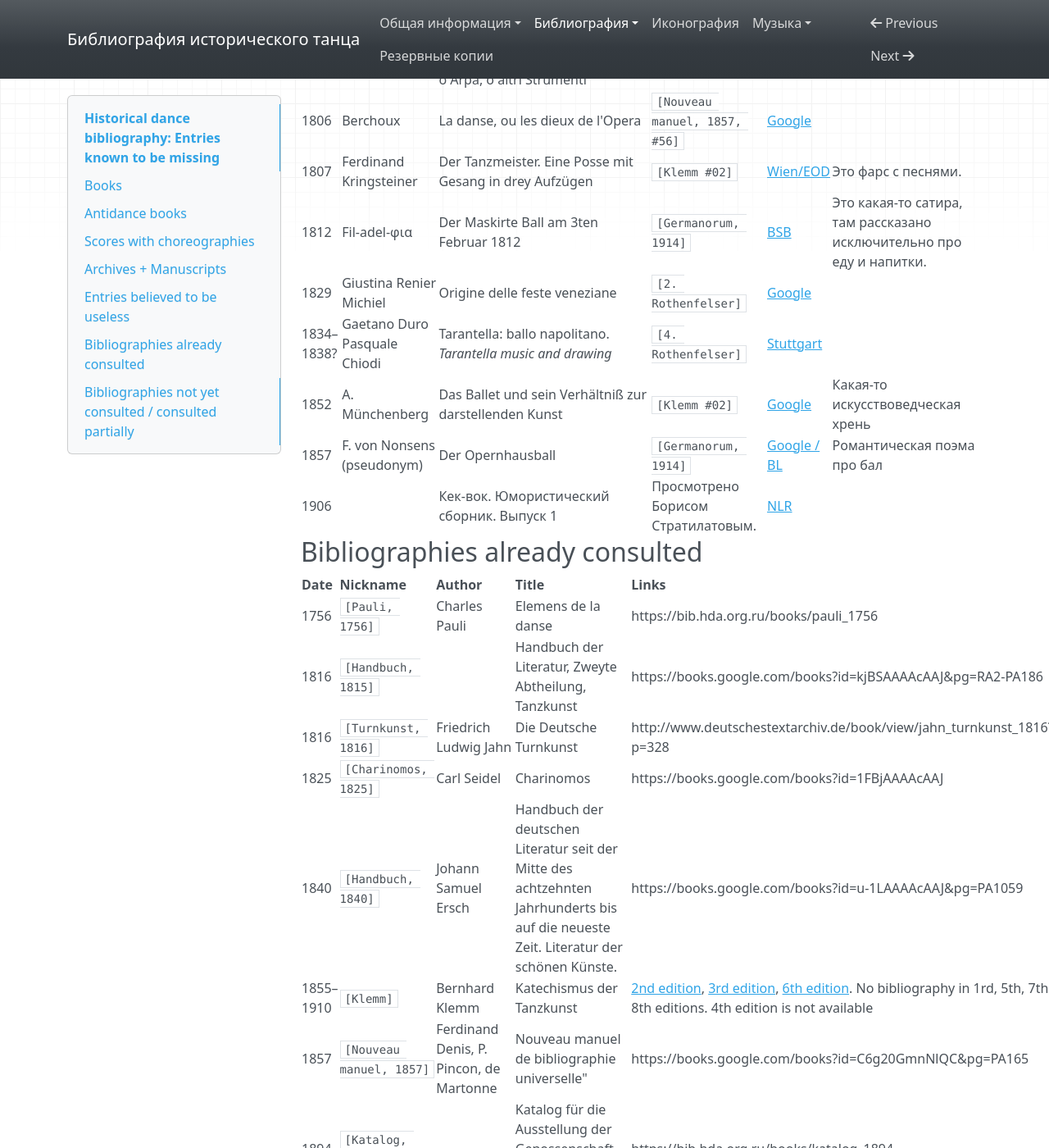
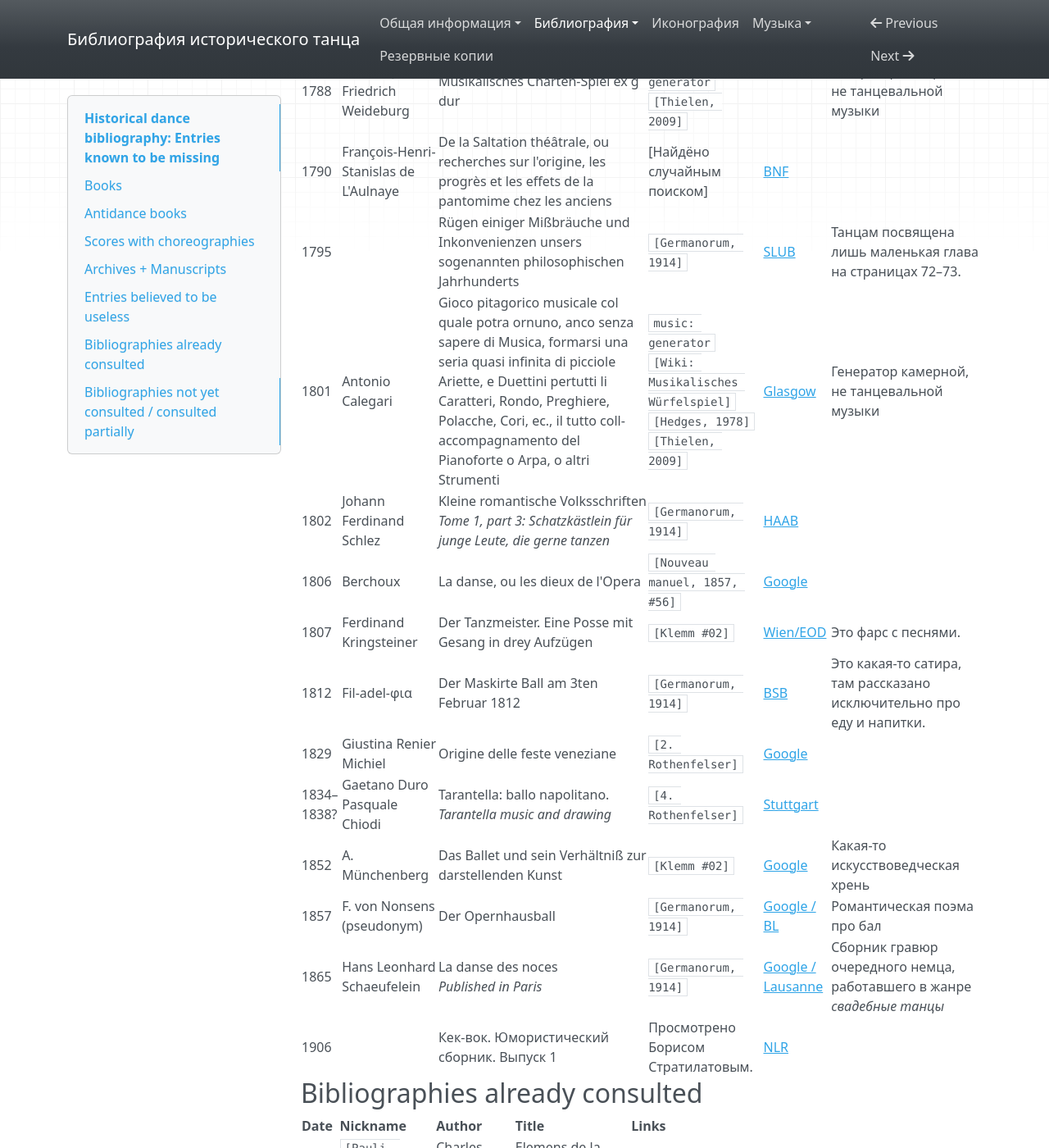
Before and after one commit to hda-technical/dancebooks, an MkDocs documentation site: the page built from docs/bibliography_missing.md, in a window 1280 px wide and 1400 px high, scrolled down 67005 px. Shown: the whole window at 82% size. Built offline with MkDocs 1.6.1, drawn with Linux system fonts in a browser that asks for light colours; nearby versions of some CDN libraries; some of the changed text lies outside the part shown.

Commit message:
Further work on Germanorum catalogue

```diff
--- a/docs/bibliography_missing.md
+++ b/docs/bibliography_missing.md
@@ -111,7 +111,7 @@ _This table is intended to be accurate, yet sometimes it is slightly outdated._
 | 1781 | Simon Guillaume | Les Charmes de la Volupté, Almanach dansant | [Advertisement](https://books.google.com/books?id=DsNFAAAAcAAJ&pg=PA96) | |
 | 1781 | Maximilian Stadler | Table pour composer des minuets et des trios à la infinie | `music: generator`<br/>`[Hedges, 1978]` | [BNF](https://catalogue.bnf.fr/ark:/12148/cb43362239q) |
 | 1782 | Elias Christian Fricke | Ganz neue Englische Tänze mit den Touren | `[Katalog, 1894]`<br/>`[Germanorum, 1914]` | [BL](http://explore.bl.uk/BLVU1:LSCOP-ALL:BLL01004346618) |
-| 1783 | Barthold Friedrich Schulz | Anweisung zum guten regelmäßigen Tanzen; nebst 12 neuen englischen Tänzen<br/>_Published in Hamburg_ | `[Klemm #02]`<br/>`[Klemm #03]`<br/>`[Klemm #06]`<br/>[Advertisement](https://books.google.com/books?id=e3G6m7fhlT8C&pg=PA361) | |
+| 1783 | Barthold Friedrich Schulz | Anweisung zum guten regelmäßigen Tanzen; nebst 12 neuen englischen Tänzen<br/>_Published in Hamburg_ | `[Klemm #02]`<br/>`[Klemm #03]`<br/>`[Klemm #06]`<br/>`[Germanorum, 1914]`<br/>[Advertisement](https://books.google.com/books?id=e3G6m7fhlT8C&pg=PA361) | |
 | 1784 | Joseph Lanz | Portefeuille Englischer Tänze | [Article](http://heinerfischle.de/history/kette-e.htm) | |
 | 1784 | Joseph Lanz | Portefeuille Englischer Tänze | [Article](http://heinerfischle.de/history/kette-e.htm) | |
 | 1785 | | Etwas übers Tanzen, zu Beherzigung der Wiener Schönen; von einem Freunde der Offenherzigkeit<br/>_Published in Wien_ | `[Klemm #02]`<br/>`[Klemm #03]`<br/>`[Klemm #06]` | |
@@ -138,6 +138,7 @@ _This table is intended to be accurate, yet sometimes it is slightly outdated._
 | 1800–1850? | Müller (publisher) | Theorie der Tanzkunst, mit Betrachtung über den Nutzen ihrer Anwendung bei Erziehung der Jugend und den Werth derselben für Herren
 und Damen gebildeter Stände<br/>_Published in Leipzig_ | `[Klemm #02]`<br/>`[Klemm #03]`<br/>`[Klemm #06]` | |
 | 1800–1810? | | Taschenbuch den Freunden des Tanzes gewidmer<br/>_Two volumes_ | [[Лисснер, 1811]](http://dlib.rsl.ru/viewer/01004333601#?page=10) | |
+| 1800 | | Sammlung verschiedener Aufsätze für junge Leute. Schatzkästlein für junge Leute, die gerne Tanzen<br/>_Publisher in Frankfurt_ | `[Germanorum, 1914]` | |
 | 1800 | Wilhelm Ferdinand Rong | Der Musicdirector. Kartenspiel. Dominospiel | `music: generator`<br/>`[Thielen, 2009]` | |
 | 1800 | | Taschenbuch für Liebhaber der schönen Tanzkunst<br/>_Complete copy needed_ | `[Klemm #02]??`<br/>`[Klemm #03]`<br/>`[Klemm #06]`<br/>[[Taschenbuch, 1800]](https://bib.hda.org.ru/books/taschenbuch_1800_liebhaber) | [Augsburg](https://opac.bibliothek.uni-augsburg.de/TouchPoint/perma.do?q=+1035="BV003915947"+IN+[2]&v=uba&l=de) |
 | 1801 | Thomas Preston | 24 Country Dances for the Year 1801 | [ABC notation](http://www.village-music-project.org.uk/?page_id=831) |
@@ -284,6 +285,7 @@ und Damen gebildeter Stände<br/>_Published in Leipzig_ | `[Klemm #02]`<br/>`[Kl
 | 184- | Г. Грациеский | Полька в Киеве | [Cite](https://books.google.com/books?id=_HcLAQAAIAAJ&q=грациеский) | |
 | 184- | Г. Грациеский | Правила для танца «Полька» | [Cite](https://books.google.com/books?id=_HcLAQAAIAAJ&q=грациеский) | |
 | 1844 | Г. Грациеский | Новый танцевальный калейдоскоп, или кадриль в шести турах | [Quote](https://blog.hda.org.ru/quotes/smes) | |
+| 1842 | E. von Saldern | Die Bälle der eleganten Welt<br/>_Published in Nordhausen, Thuringia_ | `[Germanorum, 1914]` | |
 | 1842 | Z. T. Purday (publisher) | The Royal Quadrille Preceptor | | [On sale, £200](https://www.abebooks.com/servlet/BookDetailsPL?bi=7582886756) |
 | 1842 | Tilt & Bogue (publishers) | The Ball-Room Preceptor; Comprising the Most Esteemed Quadrilles, Galopades, Mazourkas, and Other Fashionable Dances of the Present Season<br/>_3rd edition_ | | [On sale, £150](https://www.abebooks.com/servlet/BookDetailsPL?bi=21804699660) |
 | 1842 | P. Lahire | Das Non-plus-ultra der Tanzkunst | `[Germanorum, 1914]` | [Berlin](http://portal.kobv.de/uid.do?query=b3kat_BV023947798&index=internal&plv=2)<br/>[Frankfurt](https://lbsopac.rz.uni-frankfurt.de/DB=30/PPNSET?PPN=053488474) |
@@ -314,6 +316,7 @@ und Damen gebildeter Stände<br/>_Published in Leipzig_ | `[Klemm #02]`<br/>`[Kl
 | 1850? | Friedrich Gottermann | Die erste Contretanz-Quadrille (Francaise) und Quadrille à la cour (Les Lanciers). Ein Bücheln bei der Erlernung dieser Tänze<br/>_Published in Rostock_ | [Worldcat](http://www.worldcat.org/oclc/247855742) | |
 | 1850? | Albert Czerwinski | Contretanz-Büchlein. Theorie der Menuet (la Duchesse), der Lanciers, des Prince Impérial und der Variétés parisiennes, nebst Contretanz-Commands<br/>_3. Auflage_<br/>_Published in Danzig_ | `[Klemm #03]`<br/>`[Klemm #06]`<br/>`[Germanorum, 1914]` | |
 | 1850–1860? | Jean Jacques | Tanz-Album oder der unerschöpfliche Maitre auf dem Ballsaal<br/>_2. Auflage_ | `[Klemm #02]`<br/>`[Klemm #03]`<br/>`[Klemm #06]`<br/>`[Germanorum, 1914]` | |
+| 1850–1900? | Schakwitz | Tanz-Album<br/>_6. Auflage_<br/>_Published in Berlin_ | `[Germanorum, 1914]` | |
 | 1850–1880? | | Die Union-Quadrille<br/>_Published in Wien_ | `[Klemm #02]`<br/>`[Klemm #03]`<br/>`[Klemm #06]` | |
 | 1850–1880? | Rudolf Voß | Tanz-Touren. Contre-Tanz — Lancier — Alliance — Quadrille — Mignon — Cotillon — Pariser Polka<br/>_4. Auflage_ | `[Klemm #03]`<br/>`[Klemm #06]` | |
 | 1849 | Francisco Gomes da Fonseca | Nova arte de aprender a dançar ou methodo facil de aprender as contradanças francezas | | BNP |
@@ -673,7 +676,9 @@ _This part of the list is to joined with the general table_
 | 1767? | Claude-Joseph Dorat | La déclamation théâtrale.<br/>_Chant quatrième. De la danse. Возможно, есть более ранние издания_ | `[Nouveau manuel, 1857, #37]` | [Google](https://books.google.com/books?id=NeHhNmFzRAUC) | |
 | 1788 | Michael Johann Friedrich Weideburg | Musikalisches Charten-Spiel ex g dur | `music: generator`<br/>`[Thielen, 2009]` | | Генератор камерной, не танцевальной музыки |
 | 1790 | François-Henri-Stanislas de L'Aulnaye | De la Saltation théâtrale, ou recherches sur l'origine, les progrès et les effets de la pantomime chez les anciens | [Найдёно случайным поиском] | [BNF](https://gallica.bnf.fr/ark:/12148/bpt6k5849412d) | |
+| 1795 | | Rügen einiger Mißbräuche und Inkonvenienzen unsers sogenannten philosophischen Jahrhunderts | `[Germanorum, 1914]` | [SLUB](http://nbn-resolving.de/urn:nbn:de:bsz:14-db-id3369230749) | Танцам посвящена лишь маленькая глава на страницах 72–73. |
 | 1801 | Antonio Calegari | Gioco pitagorico musicale col quale potra ornuno, anco senza sapere di Musica, formarsi una seria quasi infinita di picciole Ariette, e Duettini pertutti li Caratteri, Rondo, Preghiere, Polacche, Cori, ec., il tutto coll-accompagnamento del Pianoforte o Arpa, o altri Strumenti | `music: generator`<br/>`[Wiki: Musikalisches Würfelspiel]`<br/>`[Hedges, 1978]`<br/>`[Thielen, 2009]` | [Glasgow](http://encore.lib.gla.ac.uk/iii/encore/record/C__Rb1616934) | Генератор камерной, не танцевальной музыки |
+| 1802 | Johann Ferdinand Schlez | Kleine romantische Volksschriften<br/>_Tome 1, part 3: Schatzkästlein für junge Leute, die gerne tanzen_ | `[Germanorum, 1914]` | [HAAB](https://nbn-resolving.org/urn:nbn:de:gbv:32-1-10003271725) |
 | 1806 | Berchoux | La danse, ou les dieux de l'Opera | `[Nouveau manuel, 1857, #56]` | [Google](https://books.google.com/books?id=8745AAAAcAAJ) | |
 | 1807 | Ferdinand Kringsteiner | Der Tanzmeister. Eine Posse mit Gesang in drey Aufzügen | `[Klemm #02]` | [Wien/EOD](https://search.books2ebooks.eu/Record/wbr_LQD0188828) | Это фарс с песнями. |
 | 1812 | Fil-adel-φια | Der Maskirte Ball am 3ten Februar 1812 | `[Germanorum, 1914]` | [BSB](https://nbn-resolving.de/urn:nbn:de:bvb:12-bsb10105043-6) | Это какая-то сатира, там рассказано исключительно про еду и напитки. |
@@ -681,6 +686,7 @@ _This part of the list is to joined with the general table_
 | 1834–1838? | Gaetano Duro<br/>Pasquale Chiodi | Tarantella: ballo napolitano.<br/>_Tarantella music and drawing_ | `[4. Rothenfelser]` | [Stuttgart](https://nbn-resolving.de/urn:nbn:de:bsz:24-digibib-bsz4967427364) | |
 | 1852 | A. Münchenberg | Das Ballet und sein Verhältniß zur darstellenden Kunst | `[Klemm #02]` | [Google](https://books.google.com/books?id=EaNAAAAAcAAJ) | Какая-то искусствоведческая хрень |
 | 1857 | F. von Nonsens (pseudonym) | Der Opernhausball | `[Germanorum, 1914]` | [Google / BL](https://books.google.com/books?vid=BL:A0018896359) | Романтическая поэма про бал |
+| 1865 | Hans Leonhard Schaeufelein | La danse des noces<br/>_Published in Paris_ | `[Germanorum, 1914]` | [Google / Lausanne](https://books.google.com/books?id=lDs_AAAAcAAJ) | Сборник гравюр очередного немца, работавшего в жанре _свадебные танцы_ |
 | 1906 | | Кек-вок. Юмористический сборник. Выпуск 1 | Просмотрено Борисом Стратилатовым. | [NLR](https://primo.nlr.ru/permalink/f/df0lai/07NLR_LMS005127097) | |
 
 
```
